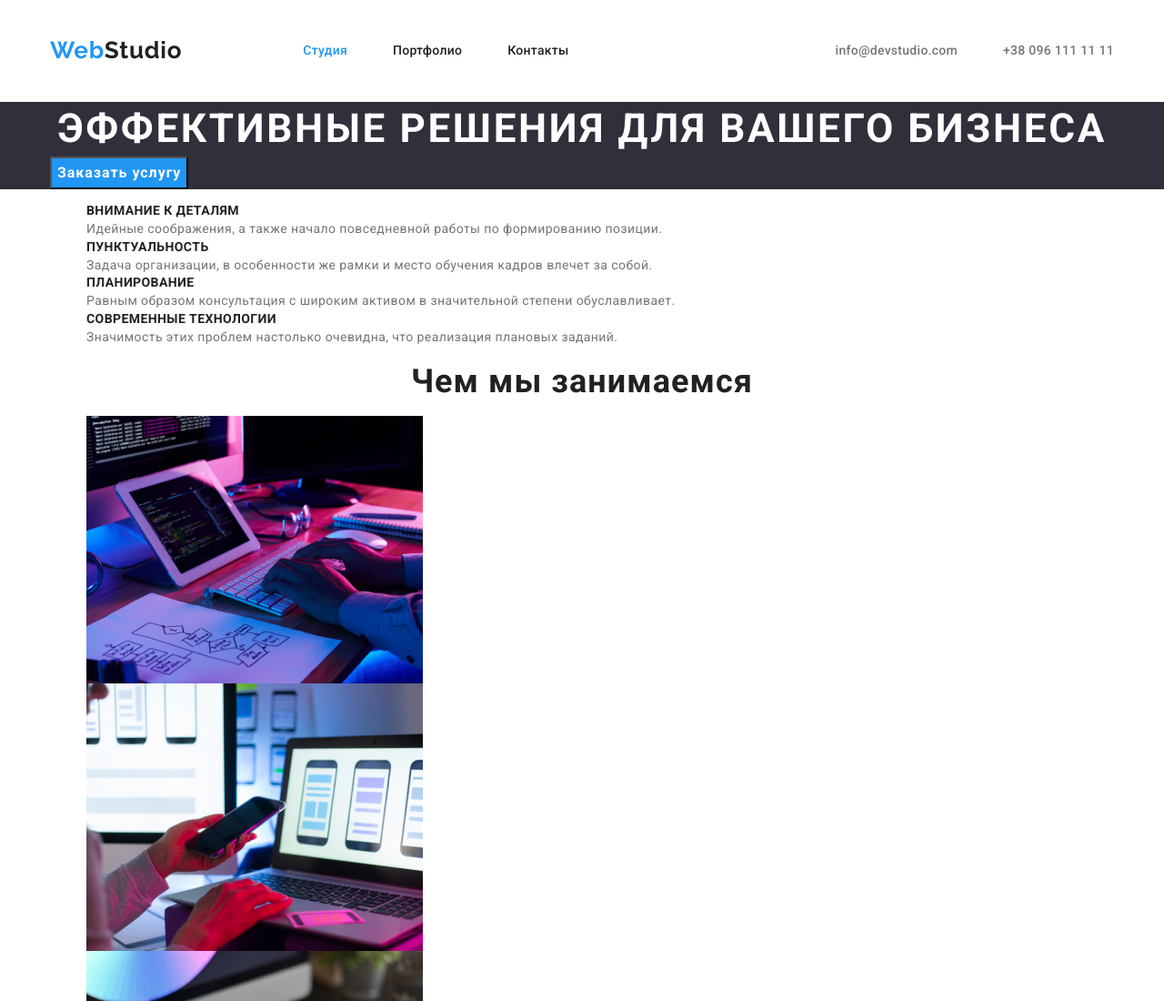
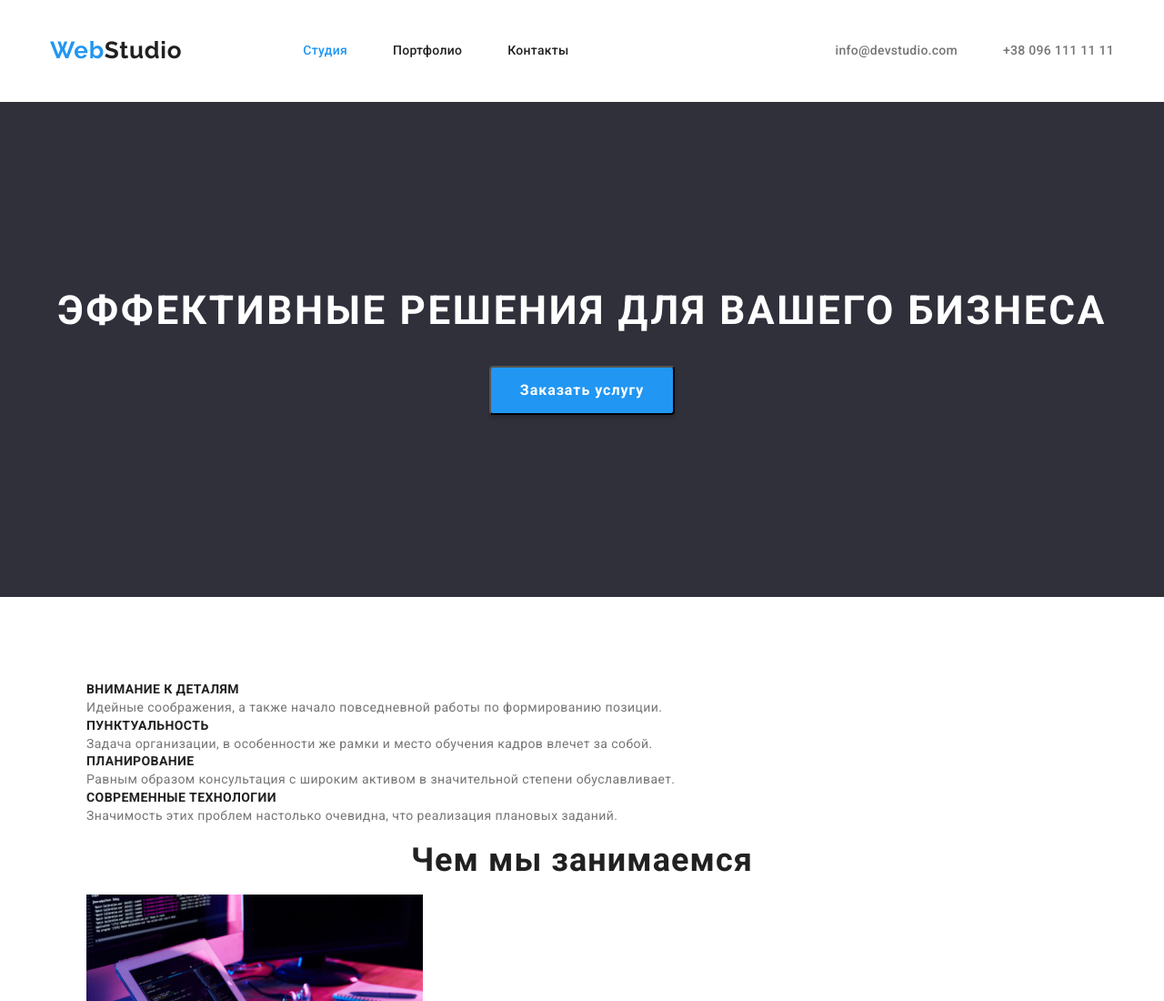
Before and after one commit to OksanaFilevska/goit-markup-hw-03, a plain HTML site: page index.html in a window 1280 px wide. Shown: the top 1100 px of the page at 91% size. Drawn offline with nearby package versions, Linux system fonts and the light colour scheme.

Commit message:
changing

```diff
--- a/css/styles.css
+++ b/css/styles.css
@@ -70,7 +70,14 @@ img {
   cursor: pointer;
   color: var(--primary-bg-colour);
   background-color: var(--accent-colour);
+  display: inline-block;
+  padding: 10px 32px;
+  min-width: 200px;
+  min-height: 50px;
+  box-shadow: 0px 4px 4px rgba(0, 0, 0, 0.15);
+  border-radius: 4px;
 }
+
 .modal-btn:hover,
 .modal-btn:focus {
   background-color: var(--third-bg-colour);
@@ -212,6 +219,14 @@ img {
 /*   HERO  */
 .hero {
   background-color: var(--secondary-bg-colour);
+  text-align: center;
+  padding-top: 0;
+  padding-bottom: 0;
+  margin-bottom: 94px;
+}
+.hero .container {
+  padding-top: 200px;
+  padding-bottom: 200px;
 }
 .hero-title {
   font-weight: 700;
@@ -221,9 +236,11 @@ img {
   letter-spacing: 0.06em;
   text-transform: uppercase;
   color: var(--primary-bg-colour);
+  margin-bottom: 30px;
 }
 /*  END HERO  */
 /*     SOFTSKILLS    */
+
 .feature-title {
   font-weight: 700;
   font-size: 14px;
```
